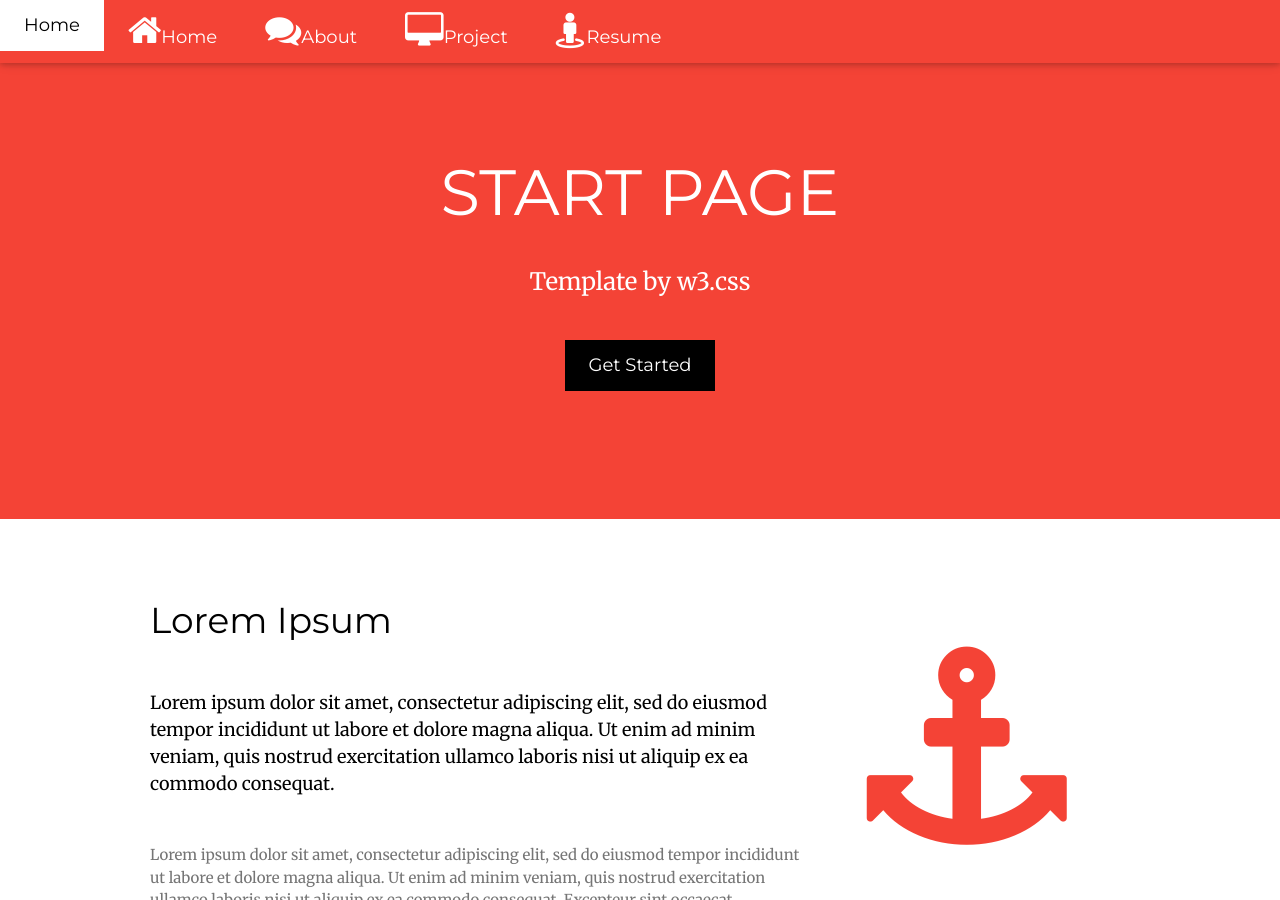
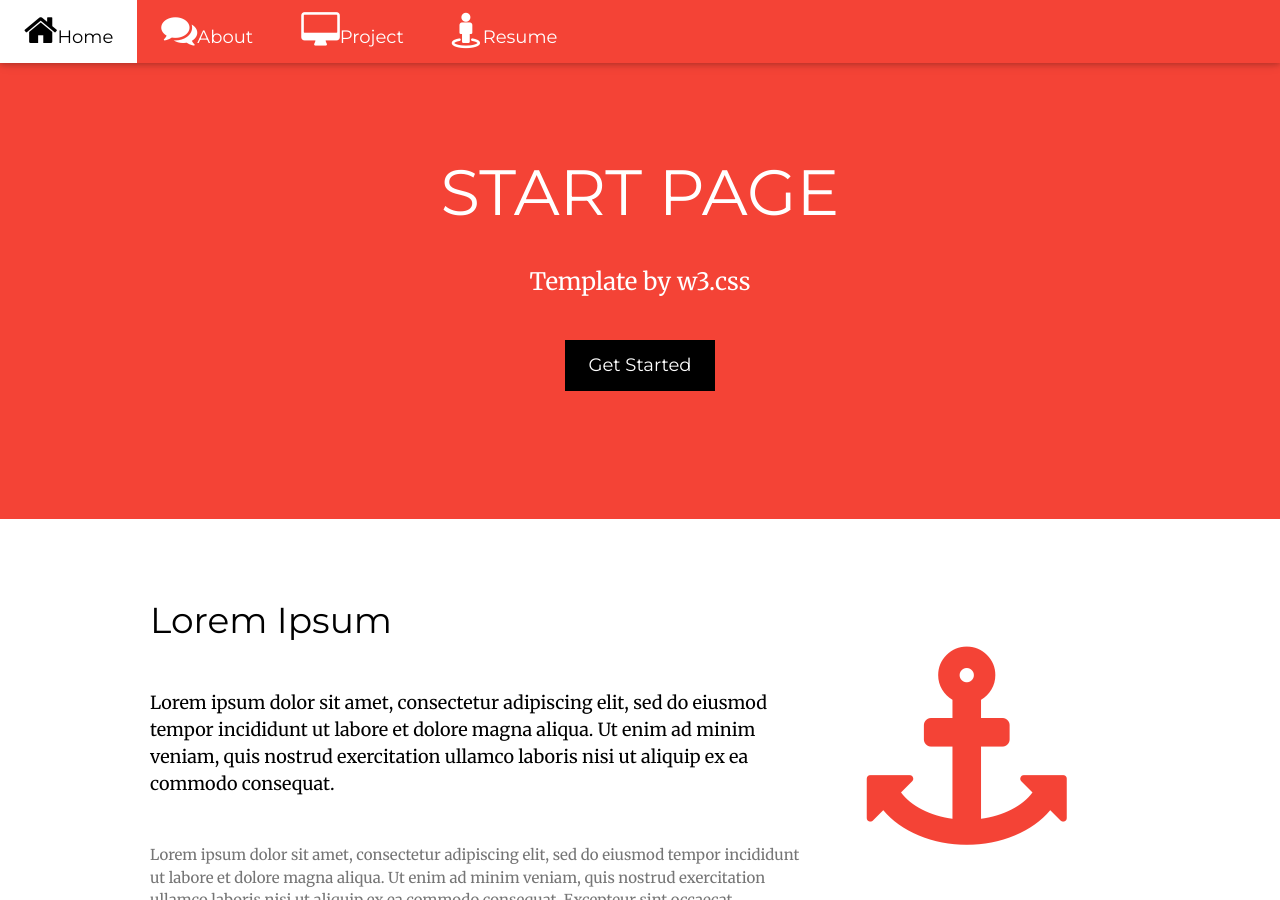
Before and after one commit to tip4programs/tip4programs.github.io, a Jekyll site: the page built from index.html, in a window 1280 px wide and 900 px high. Built offline with Jekyll 4.4.1, drawn with Linux system fonts in a browser that asks for light colours.

Commit message:
Update navbar.html

```diff
--- a/_includes/navbar.html
+++ b/_includes/navbar.html
@@ -1,7 +1,7 @@
 <div class="w3-top">
   <div class="w3-bar w3-red w3-card w3-left-align w3-large">
     <a class="w3-bar-item w3-button w3-hide-medium w3-hide-large w3-right w3-padding-large w3-hover-white w3-large w3-red" href="javascript:void(0);" onclick="myFunction()" title="Toggle Navigation Menu"><i class="fa fa-bars"></i></a>
-    <a href="#" class="w3-bar-item w3-button w3-padding-large w3-hover-white">Home</a>
+
     {% for y in site.data.navbar %}
     <a href="{{ y.url }}" class="w3-bar-item w3-button w3-hide-small w3-padding-large w3-hover-white"><i class="fa {{ y.icon }} fa-2x"></i>{{ y.link }}</a>
     {% endfor %}
@@ -9,9 +9,8 @@
 
   <!-- Navbar on small screens -->
   <div id="navDemo" class="w3-bar-block w3-white w3-hide w3-hide-large w3-hide-medium w3-large">
-    <a href="#" class="w3-bar-item w3-button w3-padding-large">Link 1</a>
-    <a href="#" class="w3-bar-item w3-button w3-padding-large">Link 2</a>
-    <a href="#" class="w3-bar-item w3-button w3-padding-large">Link 3</a>
-    <a href="#" class="w3-bar-item w3-button w3-padding-large">Link 4</a>
+    {% for y in site.data.navbar %}
+    <a href="{{ y.url }}" class="w3-bar-item w3-button w3-padding-large">{{ y.link }}</a>
+   {% endfor %}
   </div>
 </div>
```
